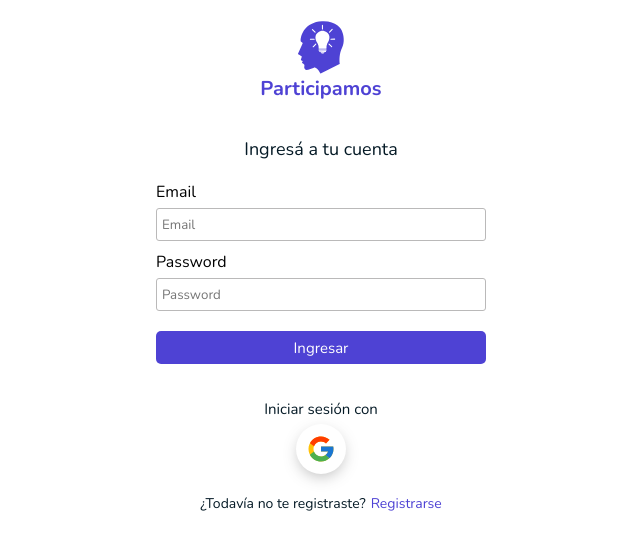
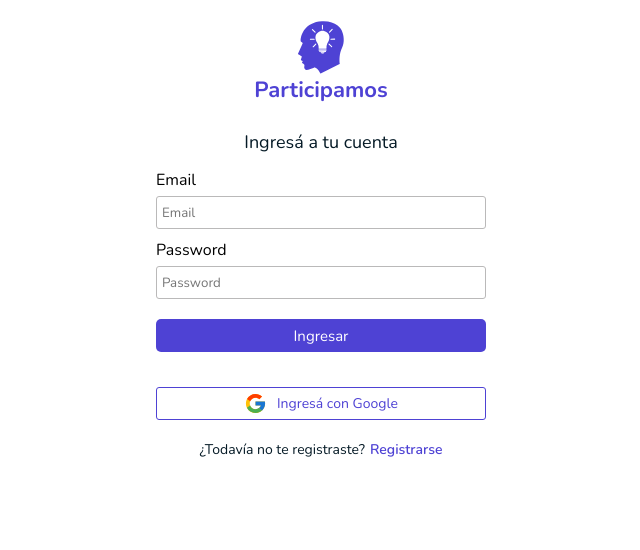
Before and after one commit to LGRosi/participamos-app, a React (Vite) app: page /login in a window 1280 px wide. Shown: the top 550 px of the page, without its empty margins (319-959 px from the left). Built offline with nearby package versions, Linux system fonts and the light colour scheme.

Commit message:
Ajustes visuales del login

```diff
--- a/src/pages/LoginPage.tsx
+++ b/src/pages/LoginPage.tsx
@@ -79,10 +79,8 @@
                     <button className="button-login" type="submit">Ingresar</button>
                 </form>
                 <div className="google-container">
-                    <p className="login-with">Iniciar sesión con</p>
-                    <div className="image-google-container">
-                        <FcGoogle size={30} />
-                    </div>
+                    <FcGoogle size={23} />
+                    <p className="login-with">Ingresá con Google</p>
                 </div>
                 <div className="register-container">
                     <p className="text-register">
--- a/src/scss/views/_login-page.scss
+++ b/src/scss/views/_login-page.scss
@@ -12,10 +12,10 @@
         display: flex;
         flex-direction: column;
         align-items: center;
-        margin-bottom: 35px;
+        margin-bottom: 25px;
 
         .h1 {
-            font-size: 20px;
+            font-size: 22px;
             color: $color-primary;
         }
     }
@@ -24,7 +24,7 @@
         color: $black;
         font-size: 18px;
         font-weight: 400;
-        margin-bottom: 20px;
+        margin-bottom: 15px;
         text-align: center;
     }
 
@@ -81,30 +81,26 @@
         }
 
         .google-container {
+            width: min(100%, 330px);
+            border: 1px solid $color-primary;
+            border-radius: 3px;
+            height: 33px;
             display: flex;
-            flex-direction: column;
+            justify-content: center;
             align-items: center;
             margin-bottom: 20px;
+            gap: 10px;
+            margin-inline: auto;
 
             .login-with {
-                color: $black;
                 font-weight: 400;
-                font-size: 15px;
-                margin-bottom: 5px;
-            }
-
-            .image-google-container {
-                width: 50px;
-                height: 50px;
-                border-radius: 50%;
-                display: flex;
-                justify-content: center;
-                align-items: center;
-                box-shadow: 0px 5px 15px -3px rgba(86, 86, 86, 0.4);
+                font-size: 14px;
+                color: $color-primary;
             }
         }
 
         .register-container {
+            margin-bottom: 15px;
             .text-register {
                 font-size: 14px;
                 color: $black;
@@ -113,6 +109,7 @@
                 .span-register {
                     color: $color-primary;
                     padding-left: 5px;
+                    font-weight: 600;
                 }
             }
         }
```
